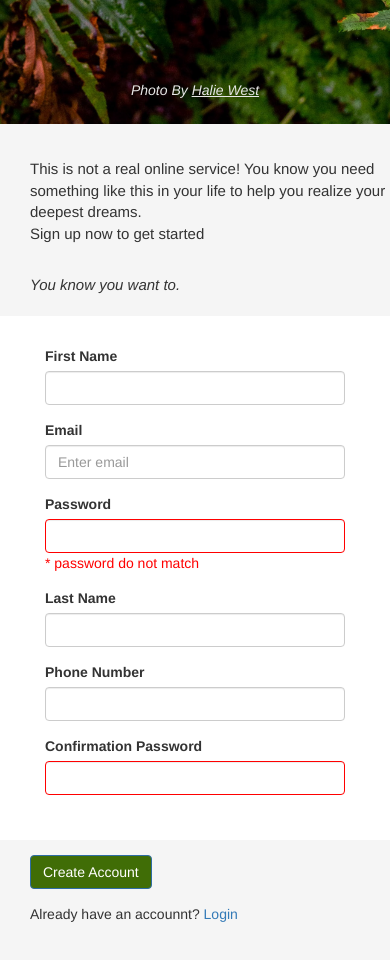
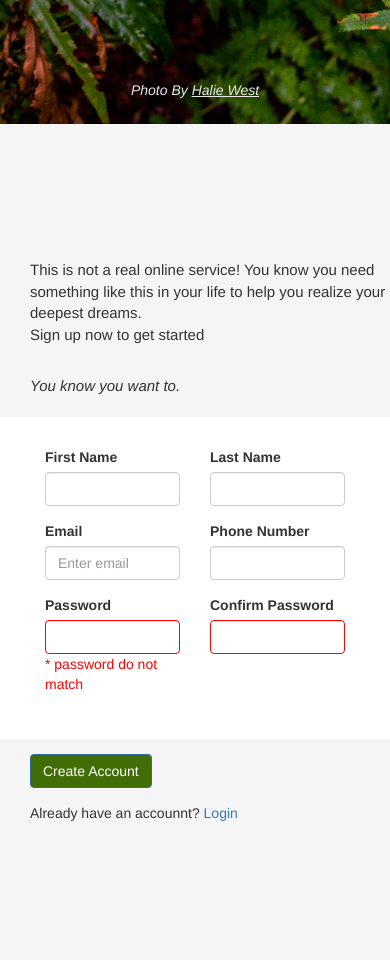
Before and after one commit to SalehNH/odin-signUpPage, a plain HTML site: page index.html in a window 390 px wide. Shown: the part 720-1680 px from the top of the page. Drawn offline with nearby package versions, Linux system fonts and the light colour scheme.

Commit message:
changes were made to be compatible with phone sizes

```diff
--- a/index.html
+++ b/index.html
@@ -20,7 +20,7 @@
             </div>
             <p class="credit">Photo By <span style="text-decoration: underline;">Halie West</span></p>
         </div>
-        <div class="fill right col-md-7">
+        <div class="fill right col-sm-7">
             <div class="someText">
             <p class="firstP">This is not a real online service! You know you need something like this in your life to help you realize your deepest dreams.</p>
             <p class="secondP">Sign up now to get started</p>
@@ -30,7 +30,7 @@
 
             <div class="divsForm">
                 <form>
-                    <div class="col-md-6">
+                    <div class="col-xs-6">
                         <div class="form-group">
                             <label for="firstName">First Name</label>
                             <input type="text" class="form-control" id="firstName">
@@ -42,13 +42,13 @@
                         <div class="form-group">
                             <label for="password">Password</label>
                             <input type="password" class="form-control invalid" id="password">
-                            <div style="color: red;">
+                            <div style="color: red;" >
                                 * password do not match
                             </div>
                         </div>
                     </div>
 
-                    <div class="col-md-6">
+                    <div class="col-xs-6">
                         <div class="form-group">
                             <label for="lastName">Last Name</label>
                             <input type="text" class="form-control" id="lastName">
@@ -58,7 +58,7 @@
                             <input type="number" class="form-control" id="phoneNumber">
                         </div>
                         <div class="form-group">
-                            <label for="confirmationPasswprd">Confirmation Password</label>
+                            <label for="confirmationPasswprd">Confirm Password</label>
                             <input type="password" class="form-control invalid" id="Confirmation">
                         </div>
                     </div>
```
